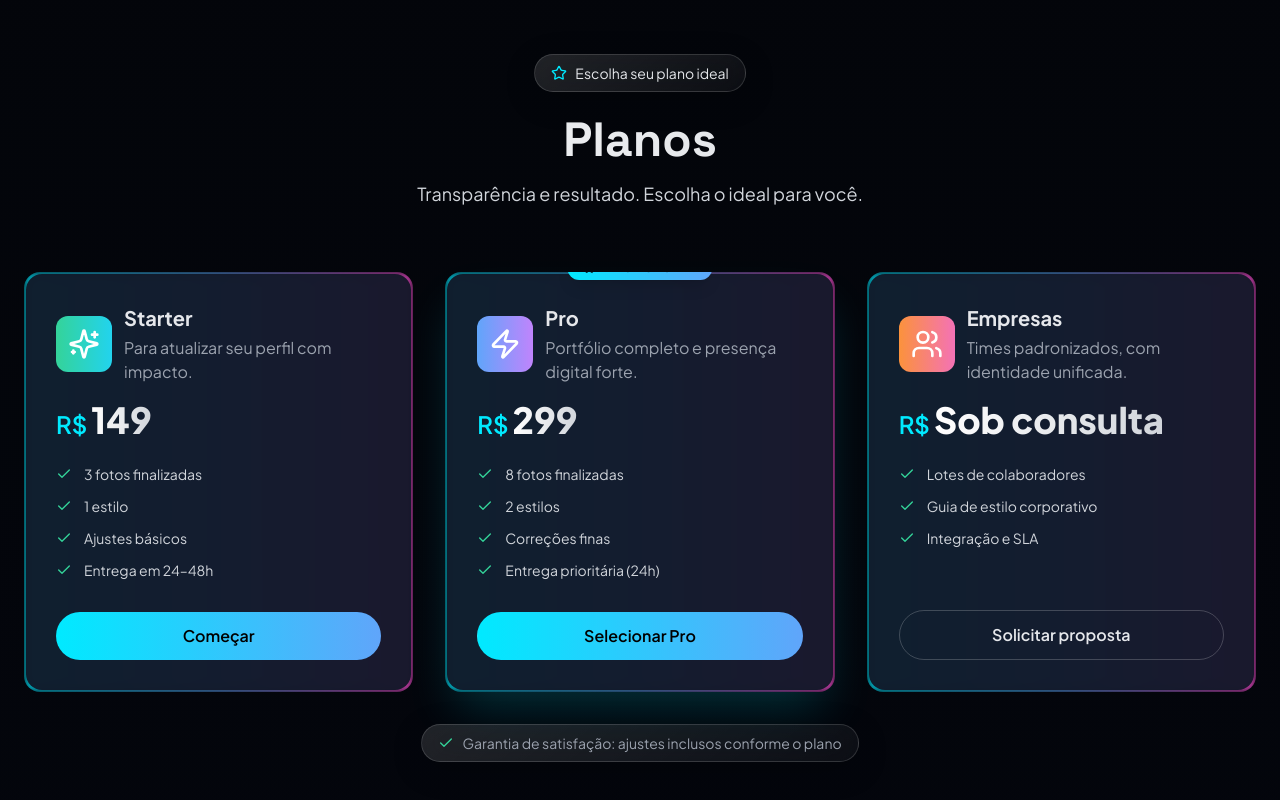
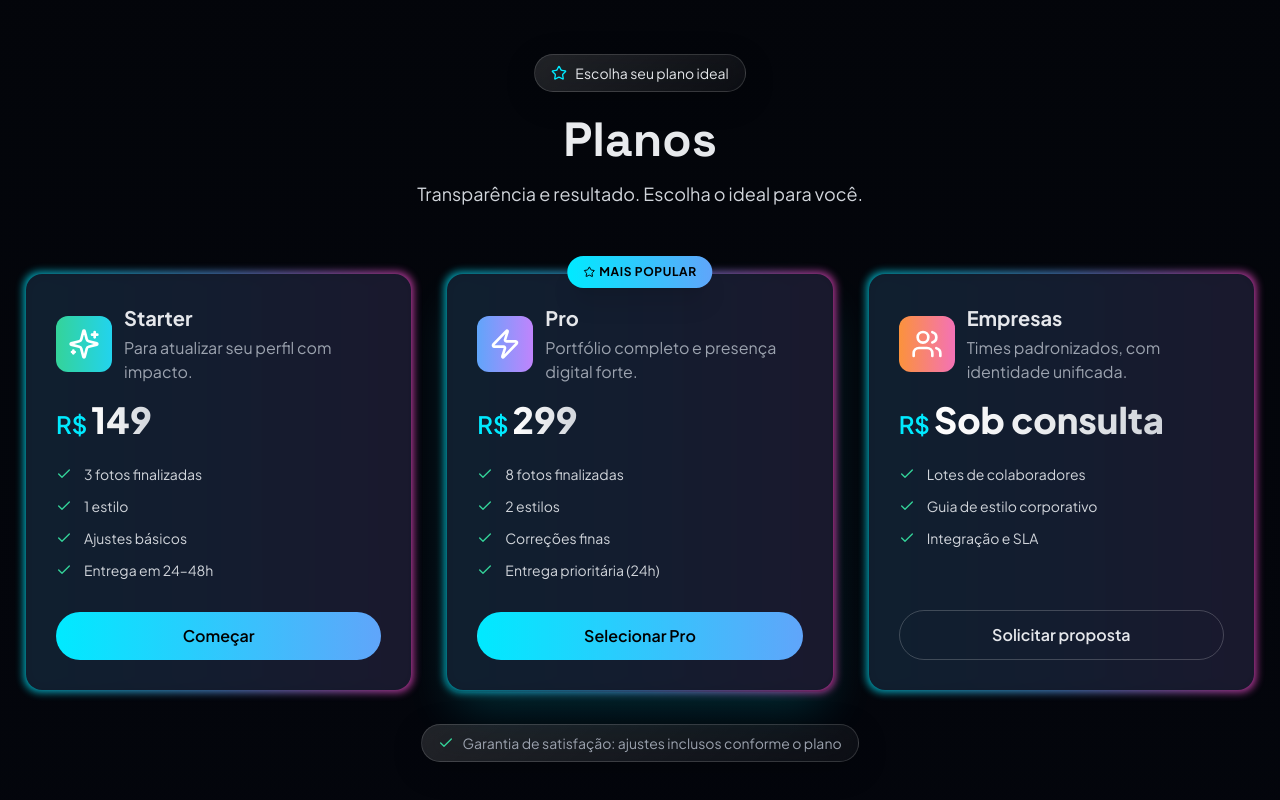
Before and after one commit to leoelevamkt/neonai, a React (Vite) app: page / in a window 1280 px wide. Shown: the part 4803-5603 px from the top of the page. Built offline with nearby package versions, Linux system fonts and the light colour scheme.

Commit message:
Update Plans.tsx

```diff
--- a/src/react-app/components/Plans.tsx
+++ b/src/react-app/components/Plans.tsx
@@ -55,7 +55,7 @@ export default function Plans() {
       <div className="absolute bottom-1/4 right-4 w-56 h-56 bg-brand-pink/6 rounded-full blur-3xl"></div>
 
       <div className="relative z-10 max-w-7xl mx-auto px-4 sm:px-6">
-        <div className="text-center mb-12 sm:mb-16" data-aos="fade-up">
+        <div className="text-center mb-8 sm:mb-12" data-aos="fade-up">
           <div className="inline-flex items-center gap-2 px-4 py-2 rounded-full glass text-sm mb-6">
             <Star className="w-4 h-4 text-brand-cyan" />
             <span>Escolha seu plano ideal</span>
@@ -68,30 +68,32 @@ export default function Plans() {
           </p>
         </div>
 
-        <div className="grid sm:grid-cols-1 md:grid-cols-3 gap-6 lg:gap-8">
+        <div className="grid sm:grid-cols-1 md:grid-cols-3 gap-6 lg:gap-8 mt-16">
           {plans.map((plan, index) => (
             <div
               key={index}
-              className={`group relative rounded-2xl overflow-hidden transition-all duration-500 hover:scale-105 hover:-translate-y-2 ${
+              className={`group relative rounded-2xl transition-all duration-500 hover:scale-105 hover:-translate-y-2 ${
                 plan.popular ? 'md:scale-[1.05] shadow-2xl shadow-brand-cyan/20' : ''
               }`}
               data-aos="fade-right"
               data-aos-delay={index * 250}
               data-aos-duration="900"
             >
+              {/* Popular badge - positioned outside the card */}
+              {plan.popular && (
+                <div className="absolute -top-4 left-1/2 transform -translate-x-1/2 z-30">
+                  <div className="inline-flex items-center gap-1 px-4 py-2 rounded-full bg-gradient-to-r from-brand-cyan to-blue-400 text-black text-xs font-bold uppercase tracking-wider shadow-xl whitespace-nowrap">
+                    <Star className="w-3 h-3" />
+                    Mais popular
+                  </div>
+                </div>
+              )}
+
               {/* Animated border */}
-              <div className="absolute inset-0 bg-gradient-to-r from-brand-cyan via-blue-400 to-brand-pink opacity-75 blur-sm group-hover:opacity-100 transition-opacity duration-300"></div>
+              <div className="absolute inset-0 bg-gradient-to-r from-brand-cyan via-blue-400 to-brand-pink opacity-75 blur-sm group-hover:opacity-100 transition-opacity duration-300 rounded-2xl"></div>
               <div className="absolute inset-[2px] bg-gray-900/95 rounded-2xl backdrop-blur-sm"></div>
 
-              <div className="relative z-10 p-6 sm:p-8 h-full flex flex-col">
-                {plan.popular && (
-                  <div className="absolute -top-4 left-1/2 transform -translate-x-1/2 z-20">
-                    <div className="inline-flex items-center gap-1 px-4 py-1 rounded-full bg-gradient-to-r from-brand-cyan to-blue-400 text-black text-xs font-bold uppercase tracking-wider shadow-lg">
-                      <Star className="w-3 h-3" />
-                      Mais popular
-                    </div>
-                  </div>
-                )}
+              <div className="relative z-10 p-6 sm:p-8 h-full flex flex-col overflow-visible">
 
                 <div className="flex items-center gap-3 mb-4">
                   <div className={`p-3 rounded-xl bg-gradient-to-r ${plan.gradient} text-white group-hover:scale-110 transition-transform duration-300`}>
```
